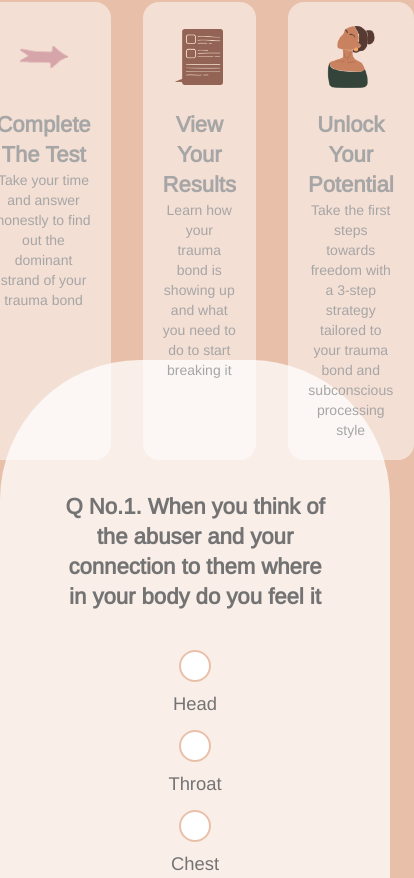
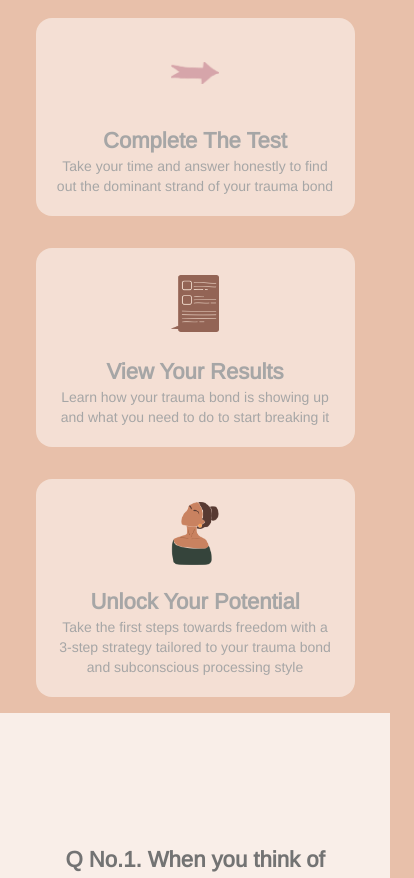
Before and after one commit to mubeenhassan/quiz, a React (Create React App) app: page / in a window 390 px wide. Shown: the part 620-1498 px from the top of the page, 414 px wide, since content can reach past the window. Built offline with nearby package versions, Linux system fonts and the light colour scheme.

Commit message:
minor updates

```diff
--- a/src/components/Result/index.jsx
+++ b/src/components/Result/index.jsx
@@ -113,8 +113,8 @@ const Result = (props) => {
       Auditory: AU,
       Kinaesthetic: KI,
       Email: email,
-      PhaseOne:phaseOneResult,
-      PhaseTwo:phaseTwoResult,
+      PhaseOneResult:phaseOneResult,
+      PhaseTwoResult:phaseTwoResult,
     }
     axios
       .post(
--- a/src/index.css
+++ b/src/index.css
@@ -32,16 +32,20 @@ a {
   display: flex;
   width: 90%;
   justify-content: center;
+  flex-wrap: wrap;
   margin: auto;
   margin-top: 100px;
 }
 .step-card {
   width: 328.803px;
   padding: 20px;
-  margin: 0 16px;
+  margin: 16px;
   border-radius: 16px;
   background: #ffffff7d;
   box-sizing: border-box;
+}
+.step-card:hover {
+  background-color: white;
 }
 .step-card .step-icon img {
   width: 48px;
@@ -424,6 +428,10 @@ a {
   .find-out button {
     font-size: 24px;
   }
+  .question-container {
+    margin: auto !important;
+    border-radius: unset;
+  }
 }
 @media screen and (max-width: 480px) {
   .find-out {
```
